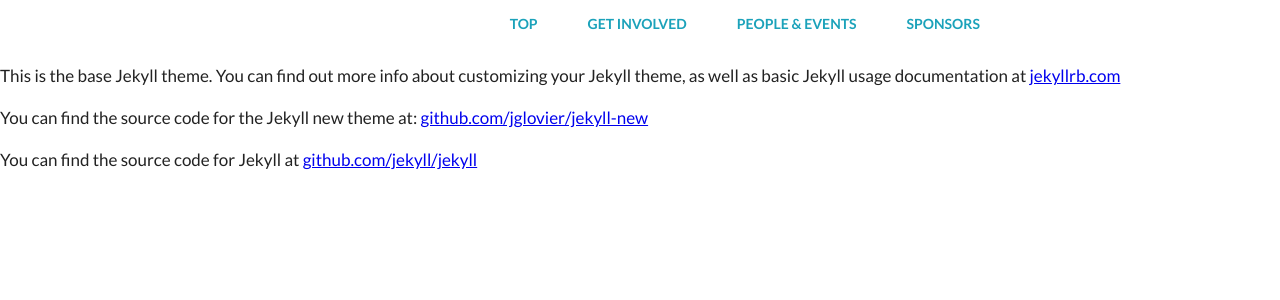
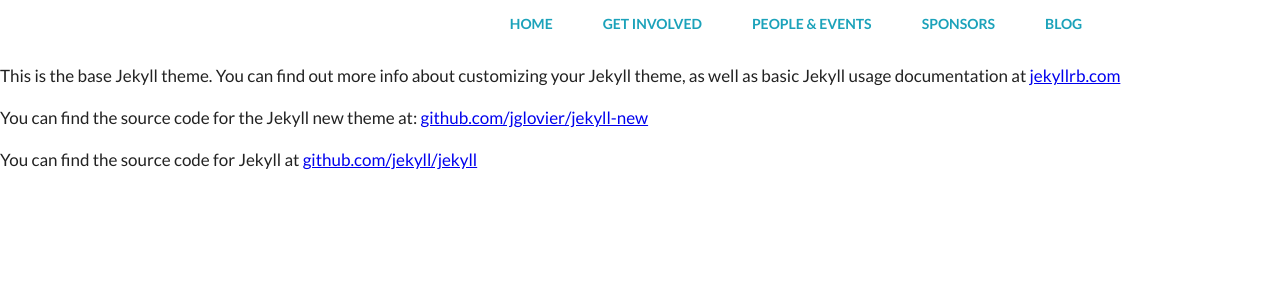
Before and after one commit to mhprompt/mhprompt.github.io, a Jekyll site: the page built from about.md, in a window 1280 px wide. Shown: the top 300 px of the page. Built offline with Jekyll 4.4.1, drawn with Linux system fonts in a browser that asks for light colours.

Commit message:
Fixing nav in the blog header

```diff
--- a/_includes/header.html
+++ b/_includes/header.html
@@ -16,10 +16,11 @@
  </nav>
  <nav class="col  main">
   <ul class="nav clearfix">
-   <li><a href="#top" title = "Top">Top</a></li>
-   <li><a href="#get-involved" title = "Get Involved">Get Involved</a></li>
-   <li><a href="#speakers" title = "Speakers">People &amp; Events</a></li>
-   <li><a href="#sponsors" title = "Sponsors">Sponsors</a></li>
+   <li><a href="/index.html/#top" title = "Top">Home</a></li>
+   <li><a href="/index.html/#get-involved" title = "Get Involved">Get Involved</a></li>
+   <li><a href="/index.html/#speakers" title = "Speakers">People &amp; Events</a></li>
+   <li><a href="/index.html/#sponsors" title = "Sponsors">Sponsors</a></li>
+   <li><a href="/blog/index.html" title = "Blog">Blog</a></li>
  </ul>
 </nav>
 </div>
```
